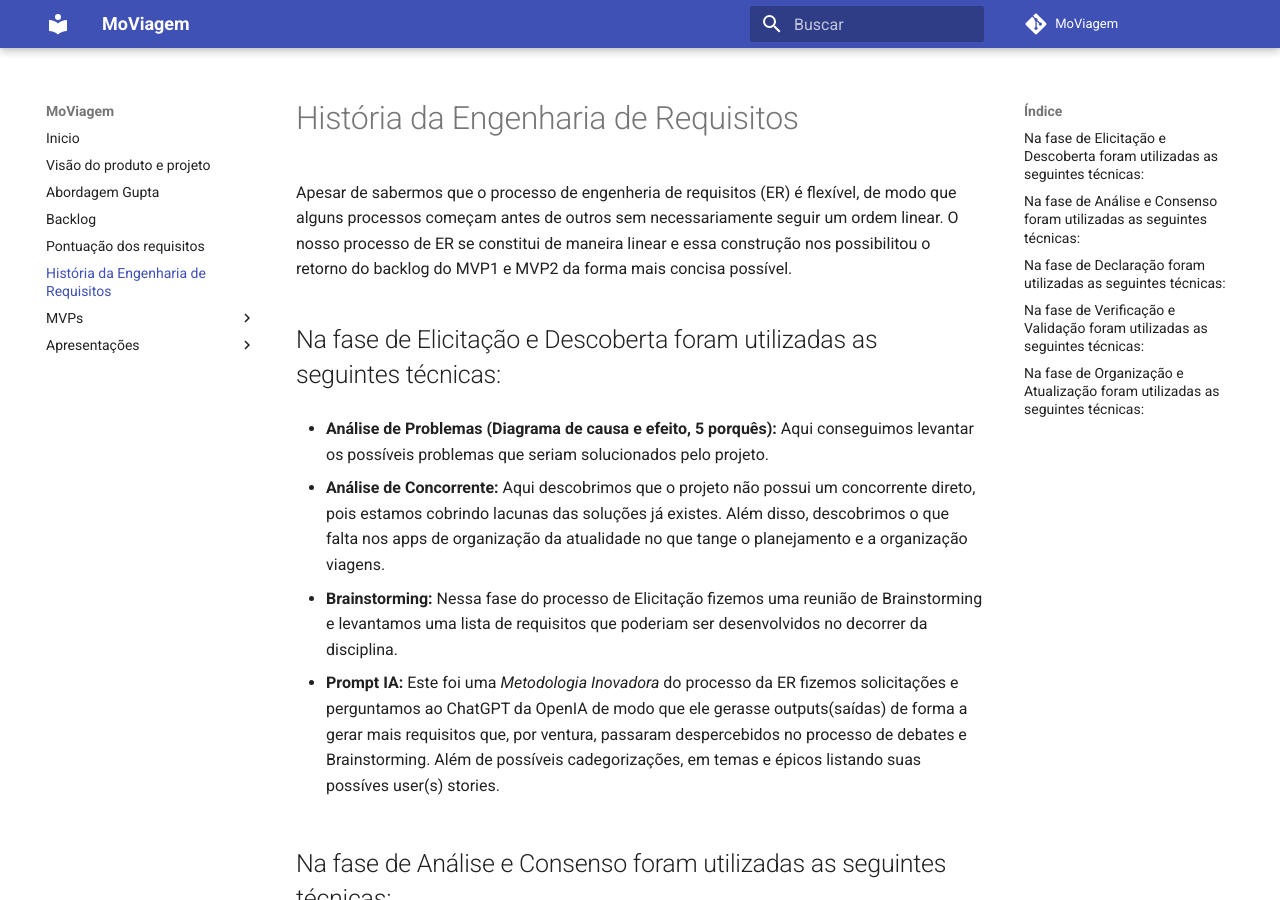
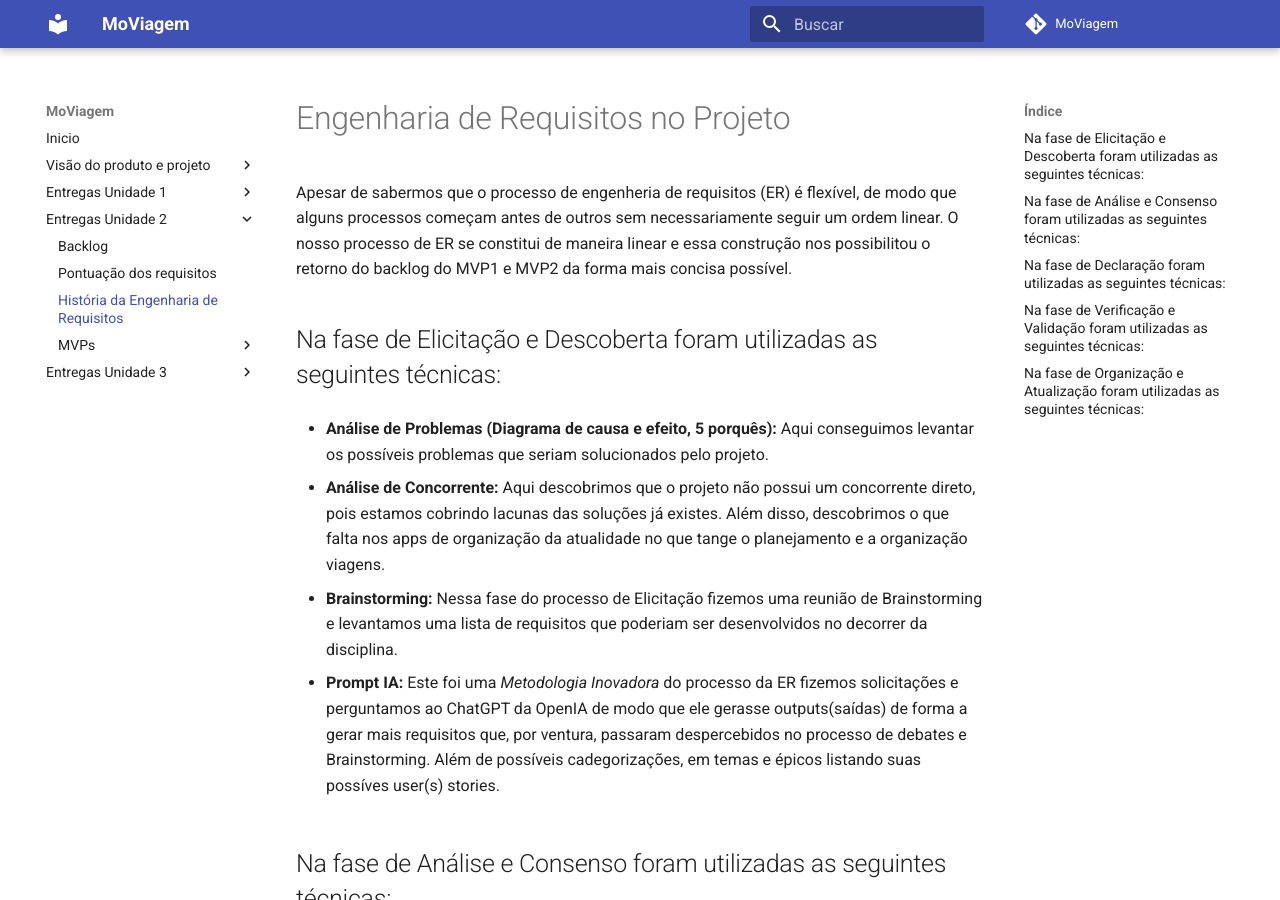
Before and after one commit to mdsreq-fga-unb/2023.1-MoViagem, an MkDocs documentation site: the page built from gitpages/docs/documentos/historia-engenharia-de-requisitos.md, in a window 1280 px wide and 900 px high. Built offline with MkDocs 1.6.1 and Material for MkDocs 9.7.7, drawn with Linux system fonts in a browser that asks for light colours; comment, search, counter and statistics services are not loaded.

Commit message:
pbb e bdd no Pages

```diff
--- a/gitpages/docs/documentos/historia-engenharia-de-requisitos.md
+++ b/gitpages/docs/documentos/historia-engenharia-de-requisitos.md
@@ -1,4 +1,4 @@
-# História da Engenharia de Requisitos
+# Engenharia de Requisitos no Projeto
 
 Apesar de sabermos que o processo de engenheria de requisitos (ER) é flexível, de modo que alguns processos começam antes de outros sem necessariamente seguir um ordem linear. O nosso processo de ER se constitui de maneira linear e essa construção nos possibilitou o retorno do backlog do MVP1 e MVP2 da forma mais concisa possível.
 
--- a/mkdocs.yml
+++ b/mkdocs.yml
@@ -5,17 +5,21 @@
 
 nav:
  - Inicio: index.md
- - Visão do produto e projeto: documentos/visao-do-produto-e-projeto.md
- - Abordagem Gupta: documentos/abordagem-gupta.md
- - Backlog: documentos/backlog.md
- - Pontuação dos requisitos: documentos/pontuacao-requisitos.md
- - História da Engenharia de Requisitos: documentos/historia-engenharia-de-requisitos.md
- - MVPs:
-      - MVP 1: documentos/mvp1.md
-      - MVP 2: documentos/mvp2.md
- - Apresentações:
+ - Visão do produto e projeto:
+      - Visão do produto e projeto: documentos/visao-do-produto-e-projeto.md
+      - Abordagem Gupta: documentos/abordagem-gupta.md
+ - Entregas Unidade 1:
       - Ciclos de Vida - Scrum: apresentacoes/ciclos-de-vida.md
       - Processos de ER: apresentacoes/processos-de-ER.md
+ - Entregas Unidade 2:
+      - Backlog: documentos/backlog.md
+      - Pontuação dos requisitos: documentos/pontuacao-requisitos.md
+      - História da Engenharia de Requisitos: documentos/historia-engenharia-de-requisitos.md
+      - MVPs:
+            - MVP 1: documentos/mvp1.md
+            - MVP 2: documentos/mvp2.md
+ - Entregas Unidade 3:
+      - PBB e BDD: documentos/pbb-e-bdd.md
 
 extra_css:
   - css/custom.css
```
Also changed, not shown: gitpages/docs/documentos/pbb-e-bdd.md (added, +100 -0 lines), gitpages/docs/documentos/assets/PBB.png (added).
